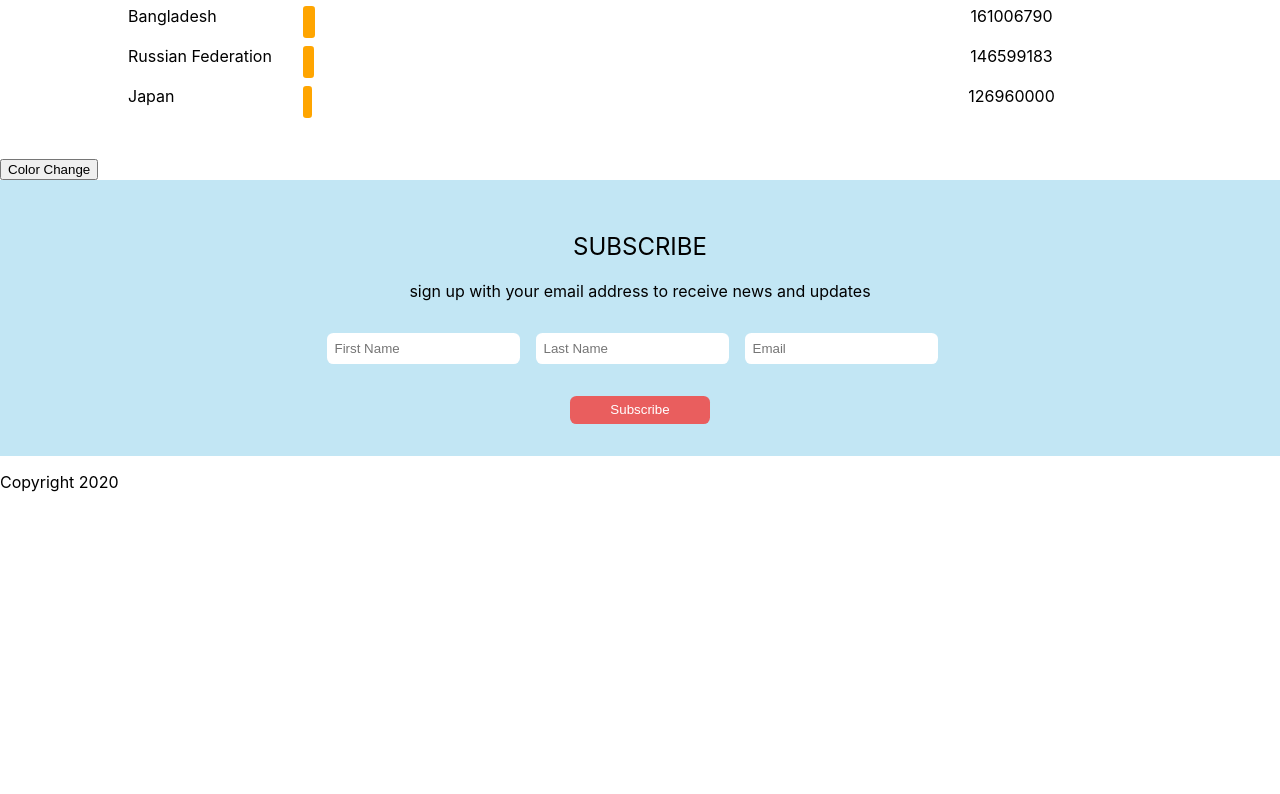
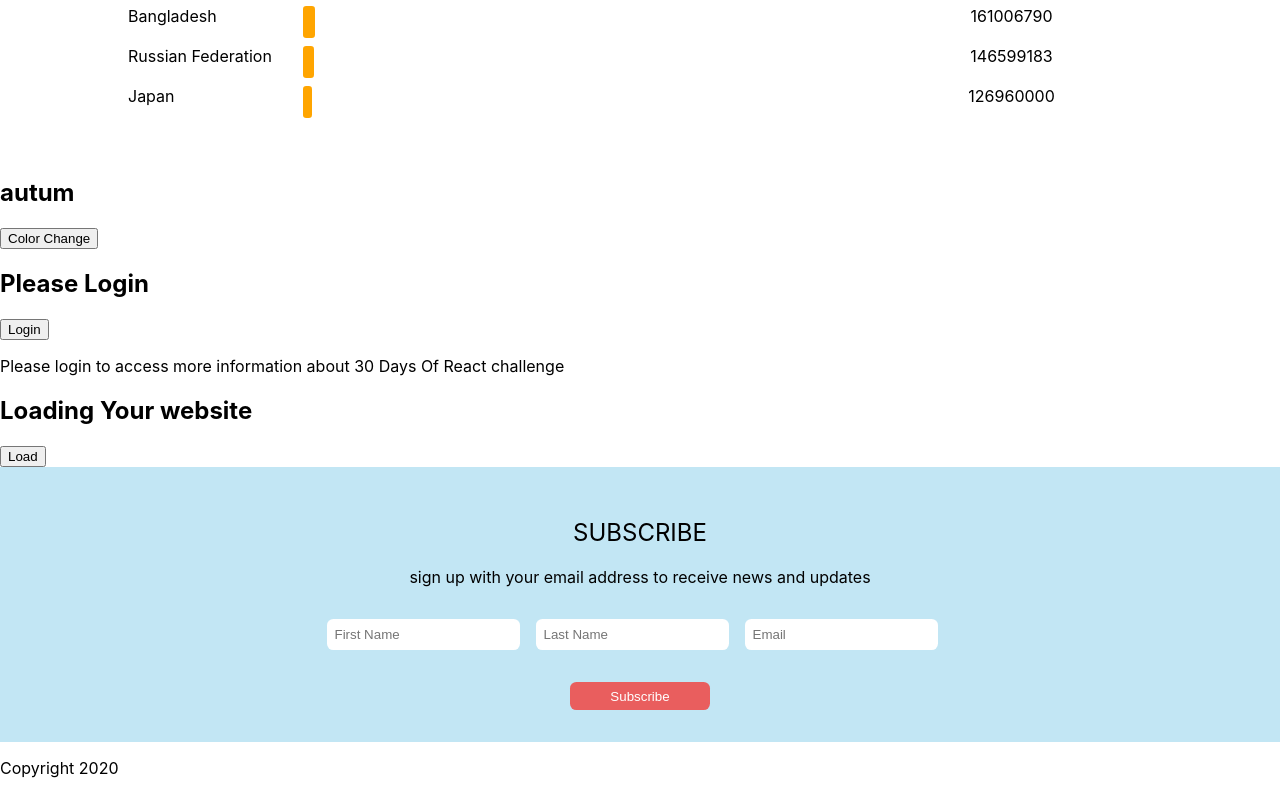
Before and after one commit to SujalGupta244/30-Days-Of-React, a React (Create React App) app in the folder solutions/day-03/: page / in a window 1280 px wide. Shown: the part 4289-5083 px from the top of the page. Before the commit the page ends 4797 px from the top, so only its background shows below. Built offline with nearby package versions, Linux system fonts and the light colour scheme; the HTML template or start-up script is replaced by a standard one.

Commit message:
chore : exercise day 9 completed

```diff
--- a/solutions/day-03/src/App.js
+++ b/solutions/day-03/src/App.js
@@ -257,7 +257,8 @@ class Main extends React.Component{
         <NumberGenerator arr={this.arr}/>
         <ColorGenerator arr={this.arr2}/>
         <Population pop={pop}/>
-        <button onClick={this.props.color}>Color Change</button>
+        <h2>{this.props.season}</h2>
+        <button onClick={this.props.changeColor}>Color Change</button>
       </main>
     )
   }
@@ -292,21 +293,87 @@ const Footer = () => {
 //     <Footer />
 //   </div>
 // )
+
+const LoginForm =(props)=>{
+  return (
+    <>
+    {props.log ? <h2>Logout</h2>:<h2>Please Login</h2>}
+    <button onClick={props.onClick} >{props.text}</button>
+    {!props.log && (
+          <p>
+            Please login to access more information about 30 Days Of React
+            challenge
+          </p>
+        )}
+    </>
+  )
+}
+
+const Loader = (props)=>{
+  let loader = props.load ? <h2>Loading Your website</h2> : <h2>Your website is loaded</h2>;
+  console.log(props);
+  return (
+    <>
+      {loader}
+      <button onClick={props.onClick}>{props.load ? "Load" : "Unload"}</button>
+    </>
+  )
+}
+
+
+
+
 class App extends React.Component{
   state = {
-    color:"#fff"
+    color:"#fff",
+    loggedIn: false,
+    season : "autum",
+    count : 0,
+    loading : true
   }
   changeColor = ()=>{
-    let color = this.state.color === "#0F172A" ? '#fff': "#0F172A";
-    this.setState({color})
-    // console.log(this.state.color);
+    const arr = ["autum","winter","spring","summer"];
+    const colors = ["#fff","#eee","#ddd","#aaa"];
+    // let newCount = this.state.count < arr.length ? this.state.count + 1 : 0 ;
+    // let season = this.state.season;
+    // let color = this.state.color ;
+    // let color = this.state.color === "#0F172A" ? '#fff': "#0F172A";
+    this.setState(previousState => {
+      return {
+        count: previousState.count < arr.length ? previousState.count + 1 : 0,
+        color : colors[this.state.count],
+        season : arr[this.state.count]
+
+      }
+    })
+    // this.setState({
+      // count : newCount,
+      // color : colors[this.state.count],
+      // season : arr[this.state.count]
+    // })
+    console.log(this.state.count);
+  }
+
+  loading = () => {
+    setTimeout(()=>{
+      this.setState({
+       loading : !this.state.loading
+      })
+    },2000)
+  }
+  handleLogin = ()=>{
+    this.setState({
+      loggedIn: !this.state.loggedIn,
+    })
   }
   render(){
     return(
       <div className='app' style={{backgroundColor: this.state.color}}>
         <Header />
         <Heade/>
-        <Main color={this.changeColor}/>
+        <Main changeColor={this.changeColor} season={this.state.season}/>
+        <LoginForm log={this.state.loggedIn} onClick={this.handleLogin} text={this.state.loggedIn ? "Logout": "Login"}/>
+        <Loader onClick={this.loading} load={this.state.loading}/>
         <Footer />
       </div>
     )
```
